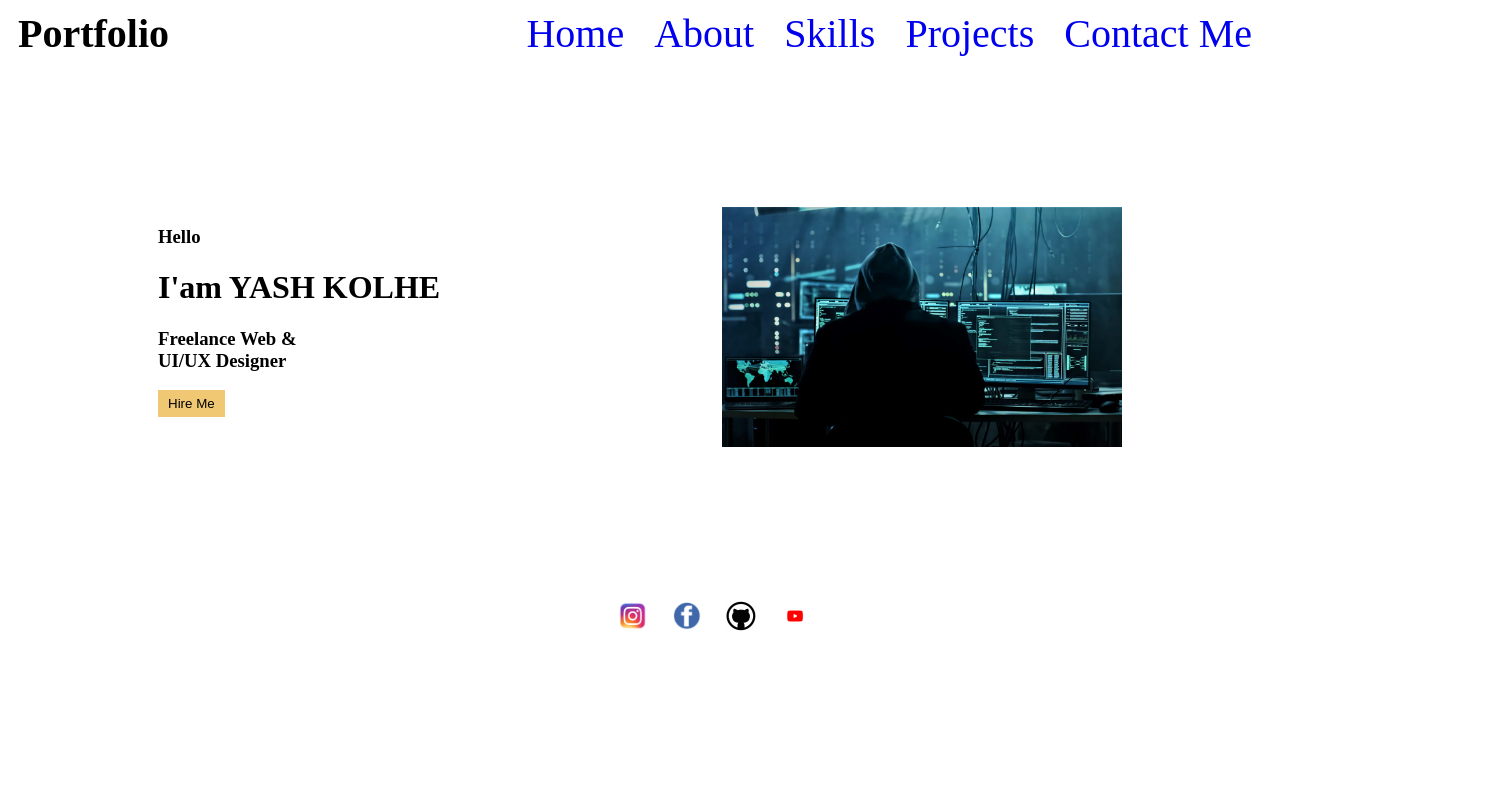
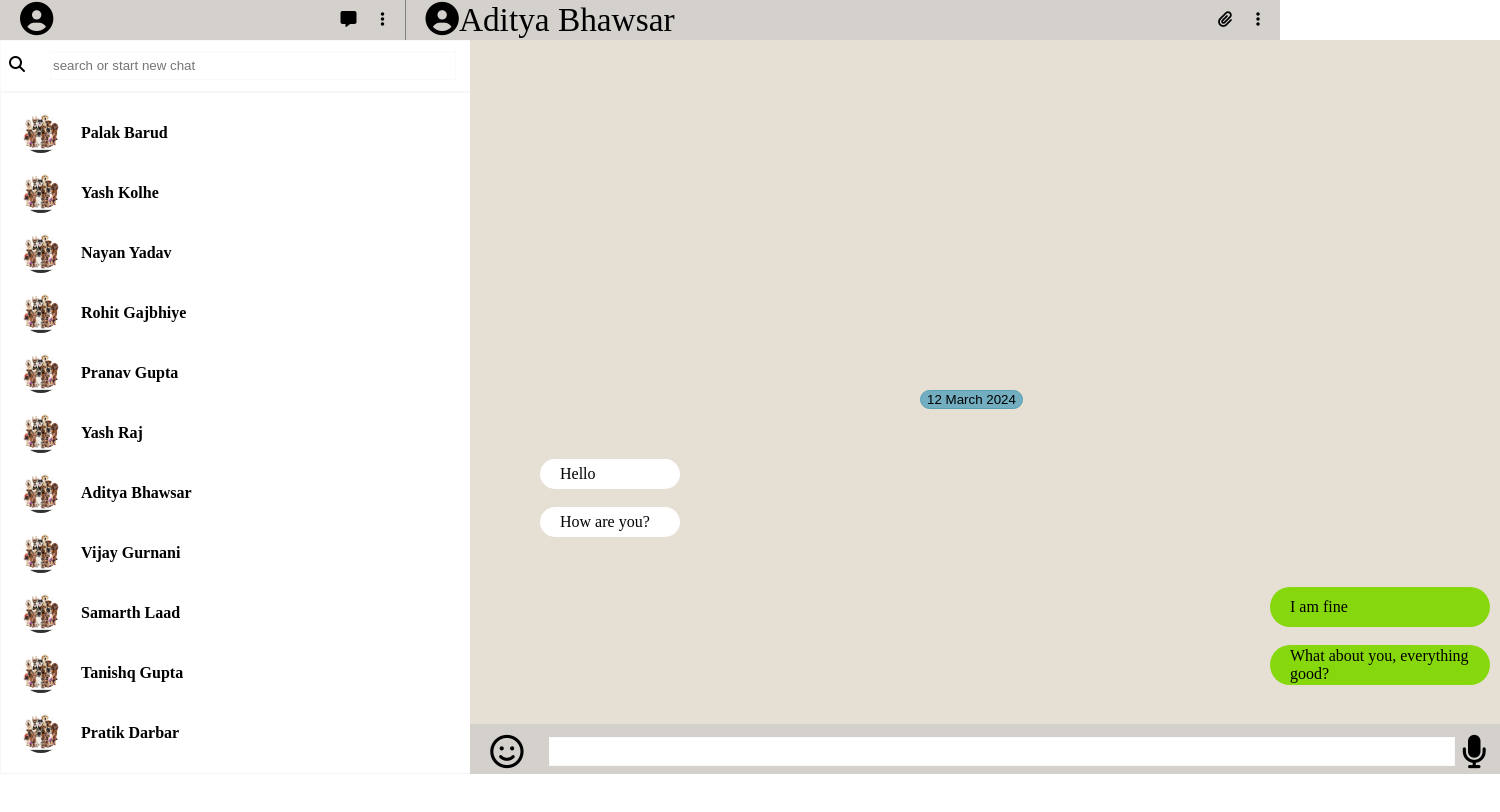
Before and after one commit to yashkolhe2003/Portfolio, a plain HTML site: page index.html in a window 1280 px wide. Shown: the top 812 px of the page, 1500 px wide, since content can reach past the window. Drawn offline with Linux system fonts and the light colour scheme.

Commit message:
Add files via upload

```diff
--- a/index.html
+++ b/index.html
@@ -1,38 +1,115 @@
 <!DOCTYPE html>
 <html lang="en">
+
 <head>
-    <title>Assessment-1</title>
-    <link href="css.css" rel="stylesheet">
+    <link href="style.css" rel="stylesheet" />
+    <meta charset="UTF-8">
+    <meta name="viewport" content="width=device-width, initial-scale=1.0">
+    <title>Whatsapp Web</title>
+    <link rel="stylesheet" href="https://cdnjs.cloudflare.com/ajax/libs/font-awesome/6.5.1/css/all.min.css"
+        integrity="sha512-DTOQO9RWCH3ppGqcWaEA1BIZOC6xxalwEsw9c2QQeAIftl+Vegovlnee1c9QX4TctnWMn13TZye+giMm8e2LwA=="
+        crossorigin="anonymous" referrerpolicy="no-referrer" />
 </head>
+
 <body>
     <header>
-       <b><div>Portfolio</div></b>
-        <div id="vijay">
-
-            <a href="index.html">Home</a>
-            <a href="About.html">About</a>
-            <a href="Skills.html">Skills</a>
-            <a href="Projects.html">Projects</a>
-            <a href="Contact.html">Contact Me</a>
+        <div id="M">
+            <div class="S">
+                <i class="fa-solid fa-circle-user"></i>
+            </div>
+            <div>
+                <i class="fa-solid fa-message"></i>&nbsp;&nbsp;&nbsp;&nbsp;&nbsp;
+                <i class="fa-solid fa-ellipsis-vertical"></i>
+            </div>
         </div>
-    </header>
-    <main>
-        <div><h3>Hello</h3>
-            <h1>I'am YASH KOLHE</h1>
-        <h3>Freelance Web &<br>UI/UX Designer</h3>
-    <button>Hire Me</button></div>
-        <div id="change">
-            <img src="hacker2.jpg" width="400px" height="240px">
+        <div id="A">
+            <div class="S">
+                <i class="fa-solid fa-circle-user"></i>Aditya Bhawsar
+            </div>
+            <div>
+                <i class="fa-solid fa-paperclip"></i>&nbsp;&nbsp;&nbsp;&nbsp;&nbsp;
+                <i class="fa-solid fa-ellipsis-vertical"></i>
+            </div>
         </div>
 
-           </main>
-           <footer>
+    </header>
 
-            <a href="https://www.instagram.com/">  <img  src="insta.jpg" width="30px" height="30px"></a>
-            <a href="https://www.facebook.com/login/"> <img src="photo1.png" width="30px" height="30px"></a>
-            <a href="https://github.com/login"> <img src="github.png" width="30px" height="30px">  </a>
-            <a href="https://www.youtube.com/"><img src="youtube.logo.png" width="30px" height="30px"></a>
-            </footer>
+    <div id="W">
+        &nbsp;&nbsp;<i class="fa-solid fa-magnifying-glass"></i><input text="search"
+            placeholder="search or start new chat" />
+    </div>
+    <div id="aside">
+        <div class="sect">
+            <img src="kutte.jpg" height="40" width="40" />
+            <p><b> Palak Barud</b></p>
+        </div>
+        <div class="sect">
+            <img src="kutte.jpg" height="40" width="40" />
+            <p><b> Yash Kolhe</b></p>
+        </div>
+        <div class="sect">
+
+            <img src="kutte.jpg" height="40" width="40" />
+            <p><b> Nayan Yadav</b></p>
+        </div>
+        <div class="sect">
+            <img src="kutte.jpg" height="40" width="40" />
+            <p><b> Rohit Gajbhiye</b></p>
+        </div>
+        <div class="sect">
+            <img src="kutte.jpg" height="40" width="40" />
+            <p><b> Pranav Gupta</b></p>
+        </div>
+        <div class="sect">
+            <img src="kutte.jpg" height="40" width="40" />
+            <p><b> Yash Raj</b></p>
+        </div>
+        <div class="sect">
+            <img src="kutte.jpg" height="40" width="40" />
+            <p><b> Aditya Bhawsar</b></p>
+        </div>
+        <div class="sect">
+            <img src="kutte.jpg" height="40" width="40" />
+            <p><b> Vijay Gurnani</b></p>
+        </div>
+        <div class="sect">
+            <img src="kutte.jpg" height="40" width="40" />
+            <p><b> Samarth Laad</b></p>
+        </div>
+        <div class="sect">
+            <img src="kutte.jpg" height="40" width="40" />
+            <p><b> Tanishq Gupta</b></p>
+        </div>
+        <div class="sect">
+            <img src="kutte.jpg" height="40" width="40" />
+            <p><b> Pratik Darbar</b></p>
+
+        </div>
+    </div>
+    <div id="mainb">
+        <div id="but">
+            <button>12 March 2024</button>
+        </div>
+        <div class="chat">
+            <p>Hello</p>
+        </div>
+        <br>
+
+        <div class="chat">
+            <p>How are you?</p>
+        </div>
+        <div class="me">
+            <p>I am fine</p>
+        </div>
+        <br>
+        <div class="me">
+           <p> What about you, everything good?</p>
+        </div>
+    </div>
+    <div id="search">
+        <i class="fa-regular fa-face-smile"></i><input text="search"/><i class="fa-solid fa-microphone"></i>
+    </div>
 
 </body>
+
 </html>
--- /dev/null
+++ b/style.css
@@ -0,0 +1,130 @@
+* {
+    margin: 0px;
+
+}
+header{
+    display: flex;
+    justify-content: space-between;
+}
+#M{
+    display:flex ;
+    justify-content: space-between;
+    align-items: center;
+    width: 450px;
+    height: 40px;
+    background-color:rgb(212, 209, 205);
+    padding-inline-start: 20px;
+    padding-inline-end: 20px;
+    border-right:solid thin gray;
+
+}
+.S {
+    font-size: 25pt;
+}
+#A {
+    display: flex;
+    justify-content: space-between;
+    align-items: center;
+    width: 1030px;
+    height: 40px;
+    background-color:rgb(212, 209, 205) ;
+    padding-inline-start: 20px;
+    padding-inline-end: 20px;
+}
+#W{
+    width: 470px;
+    height: 40px;
+    background-color: white;
+    border: solid thin rgba(245, 245, 245, 0.548);
+    padding-top: 10px;
+}
+input{
+    width: 400px;
+    height: 25px;
+    border:solid thin rgba(245, 245, 245, 0.521);
+    margin-left: 25px;
+
+
+}
+#aside{
+    width: 470px;
+    background-color: white;
+    border: solid thin whitesmoke;
+
+}
+p{
+    margin-left: 20px;
+
+}
+.sect{
+    margin:20px;
+    display: flex;
+    align-items: center;
+}
+.sect:hover{
+    background-color: rgb(196, 182, 182);
+    width: 470px;
+    height: 40px;
+    margin-left: 0px;
+}
+.sect img{
+    border-radius: 100%;
+}
+#search{display: flex;
+    height: 50px;
+    width: 1030px;
+    background-color: rgb(212, 209, 205);
+    margin-left: 470px;
+
+    transform: translateY(-750px);
+    justify-content:center;
+    align-items: center;
+
+}
+#search i{
+    margin-left: 7px;
+    font-size:25pt ;
+    padding-top: 5px;
+}
+#search input{
+    width: 900px;
+    height: 25px;
+    margin-top: 4px;
+}
+#mainb{
+    height: 700px;
+    width:1030px;
+    margin-left: 470px;
+    transform: translateY(-734px);
+    background-color: rgb(230, 223, 212);
+
+}
+#but button{
+    background-color: rgb(114, 173, 192);
+    border-radius: 40px;
+    border: solid thin rgb(87, 160, 184) ;
+    transform: translateY(350px);
+    margin-left: 450px;
+
+}
+.chat{
+    height: 30px;
+    width:140px;
+    background-color: white;
+    color: black;
+    border-radius: 50px;
+    transform: translateY(400px);
+    margin-left: 70px;
+    display: flex;
+    align-items: center;
+}
+.me{
+    height: 40px;
+    width:220px;
+    border-radius: 50px;
+    transform: translateY(450px);
+    background-color: rgb(134, 216, 12);
+    margin-left:800px ;
+    display: flex;
+    align-items: center;
+}
```
Also changed, not shown: kutte.jpg (added).
